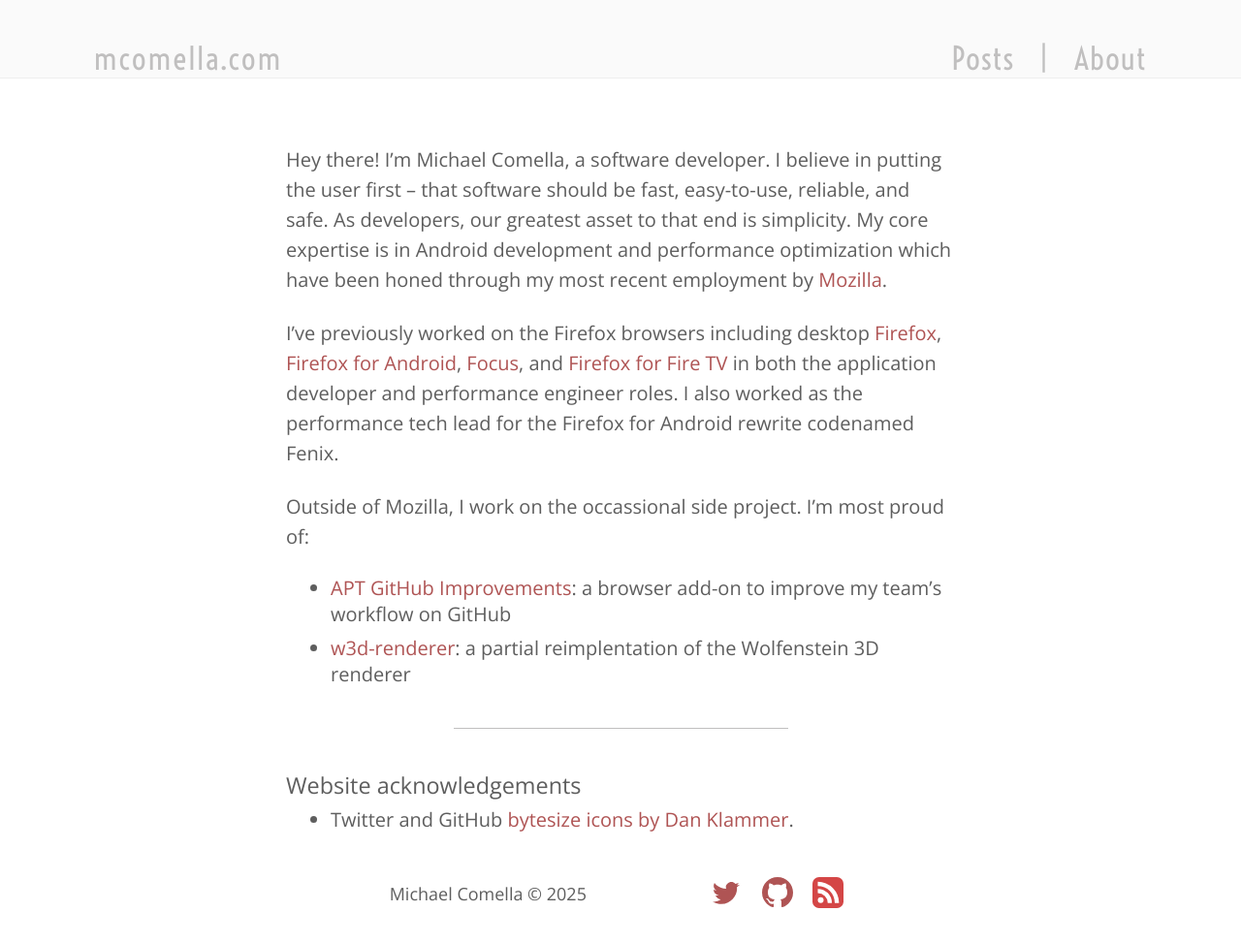
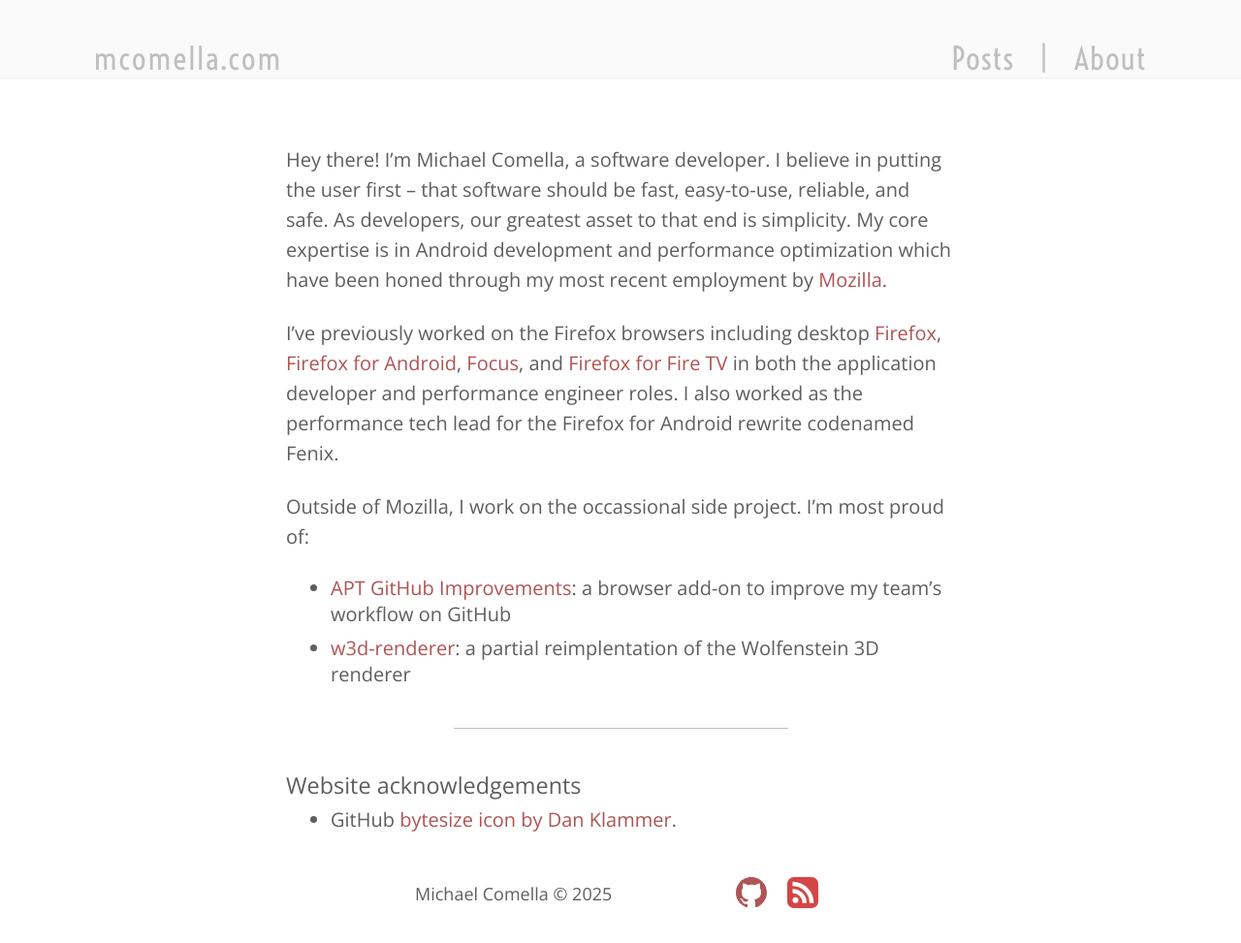
Before and after one commit to mcomella/mcomella.github.com, a Jekyll site: the page built from about.md, in a window 1280 px wide. Shown: the whole page at 97% size. Built offline with Jekyll 4.4.1, drawn with Linux system fonts in a browser that asks for light colours.

Commit message:
remove Twitter link.

```diff
--- a/_config.yml
+++ b/_config.yml
@@ -7,7 +7,6 @@
 
 url: "http://mcomella.com" # the base hostname & protocol for your site
 baseurl: "" # the subpath of your site, e.g. /blog
-twitter_username: michaelcomella
 github_username:  mcomella
 
 permalink:          /blog/:year/:title.html
--- a/_includes/footer.html
+++ b/_includes/footer.html
@@ -10,11 +10,6 @@
     </div>
 
     <div>
-        <a href="https://twitter.com/{{ site.twitter_username }}">
-            <svg viewBox="0 0 64 64" width="32" height="32">
-                <path stroke-width="0" fill="currentColor" d="M60 16 L54 17 L58 12 L51 14 C42 4 28 15 32 24 C16 24 8 12 8 12 C8 12 2 21 12 28 L6 26 C6 32 10 36 17 38 L10 38 C14 46 21 46 21 46 C21 46 15 51 4 51 C37 67 57 37 54 21 Z" />
-            </svg>
-        </a>
         <a href="https://github.com/{{ site.github_username }}">
             <svg viewBox="0 0 64 64" width="32" height="32">
                 <path stroke-width="0" fill="currentColor" d="M32 0 C14 0 0 14 0 32 0 53 19 62 22 62 24 62 24 61 24 60 L24 55 C17 57 14 53 13 50 13 50 13 49 11 47 10 46 6 44 10 44 13 44 15 48 15 48 18 52 22 51 24 50 24 48 26 46 26 46 18 45 12 42 12 31 12 27 13 24 15 22 15 22 13 18 15 13 15 13 20 13 24 17 27 15 37 15 40 17 44 13 49 13 49 13 51 20 49 22 49 22 51 24 52 27 52 31 52 42 45 45 38 46 39 47 40 49 40 52 L40 60 C40 61 40 62 42 62 45 62 64 53 64 32 64 14 50 0 32 0 Z" />
--- a/about.md
+++ b/about.md
@@ -14,7 +14,7 @@
 ---
 
 ### Website acknowledgements
-- Twitter and GitHub [bytesize icons by Dan Klammer][icons].
+- GitHub [bytesize icon by Dan Klammer][icons].
 
 [Mozilla]: https://www.mozilla.org
 [Firefox]: https://www.mozilla.org/en-US/firefox/
```
Also changed, not shown: 1 other file.
